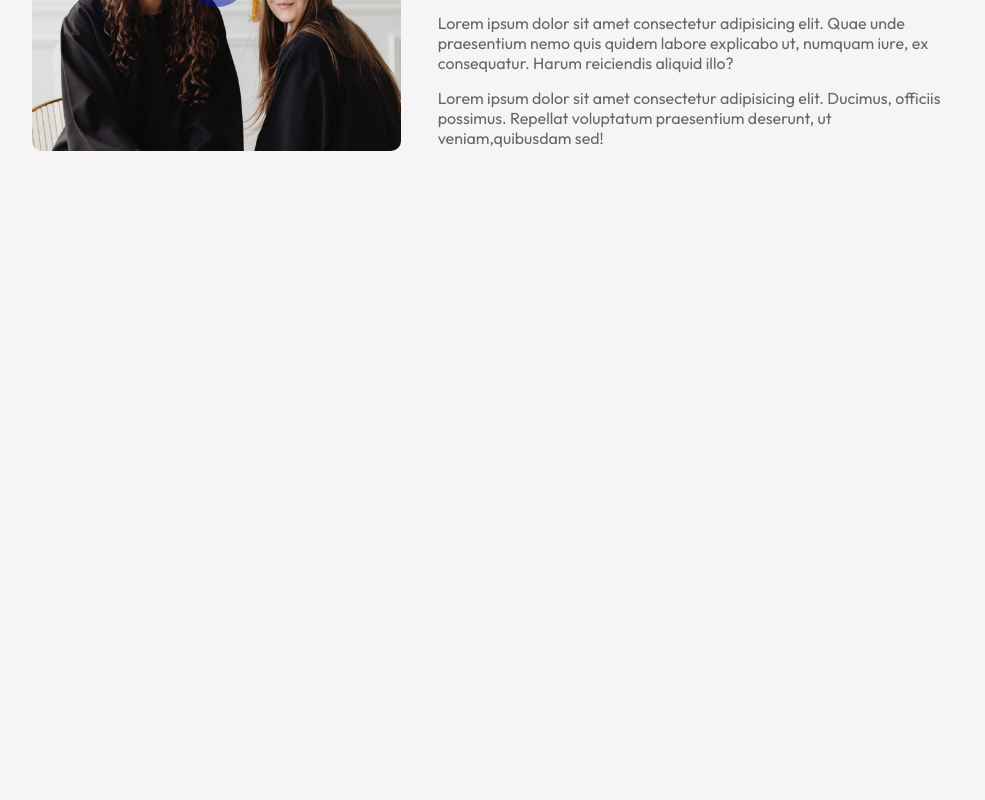
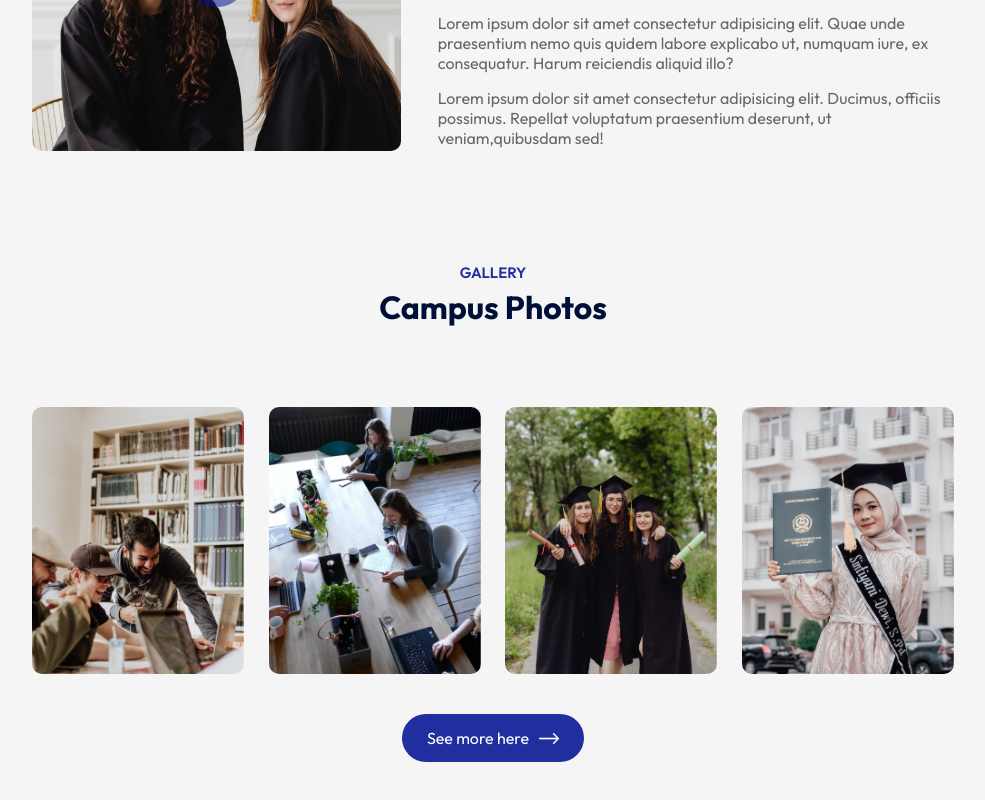
Before and after one commit to Majid-89/edusity-React, a React (Vite) app: page / in a window 1280 px wide. Shown: the part 1547-2347 px from the top of the page, without its empty margins (147-1132 px from the left). Before the commit the page ends 1810 px from the top, so only its background shows below. Built offline with nearby package versions, Linux system fonts and the light colour scheme.

Commit message:
Campus section disktop view completed

```diff
--- a/src/App.jsx
+++ b/src/App.jsx
@@ -4,6 +4,7 @@
 import Program from './Components/Programs/Program'
 import Title from './Components/Title/Title'
 import About from './Components/About/About'
+import Campus from './Components/Campus/Campus'
 
 const App = () => {
   return (
@@ -14,6 +15,8 @@
         <Title subTitle="Our PROGRAM" title="What We Offer" />
         <Program />
         <About />
+        <Title subTitle="Gallery " title="Campus Photos" />
+        <Campus />
       </div>
 
     </>
--- /dev/null
+++ b/src/Components/Campus/Campus.css
@@ -0,0 +1,19 @@
+.campus {
+    margin: 80px auto;
+    width: 90%;
+    text-align: center;
+}
+
+.gallery {
+    display: flex;
+    justify-content: space-between;
+    align-items: center;
+    margin-bottom: 40px;
+    flex-wrap: wrap;
+}
+
+
+.gallery img {
+    width: 23%;
+    border-radius: 10px;
+}
--- /dev/null
+++ b/src/Components/Campus/Campus.jsx
@@ -0,0 +1,23 @@
+import React from 'react'
+import "./Campus.css"
+import Gallery_1 from "../../assets/gallery-1.png"
+import Gallery_2 from "../../assets/gallery-2.png"
+import Gallery_3 from "../../assets/gallery-3.png"
+import Gallery_4 from "../../assets/gallery-4.png"
+import White_Arrow from "../../assets/white-arrow.png"
+
+const Campus = () => {
+    return (
+        <div className='campus'>
+            <div className="gallery">
+                <img src={Gallery_1} alt="" />
+                <img src={Gallery_2} alt="" />
+                <img src={Gallery_3} alt="" />
+                <img src={Gallery_4} alt="" />
+            </div>
+            <button className='btn dark-btn'>See more here <img src={White_Arrow} alt="" /></button>
+        </div>
+    )
+}
+
+export default Campus
--- a/src/index.css
+++ b/src/index.css
@@ -36,6 +36,11 @@
     outline: none;
 }
 
+.btn.dark-btn {
+    background-color: #212EA0;
+    color: #fff;
+}
+
 .btn img {
     width: 20px;
     margin-left: 10px;
```
